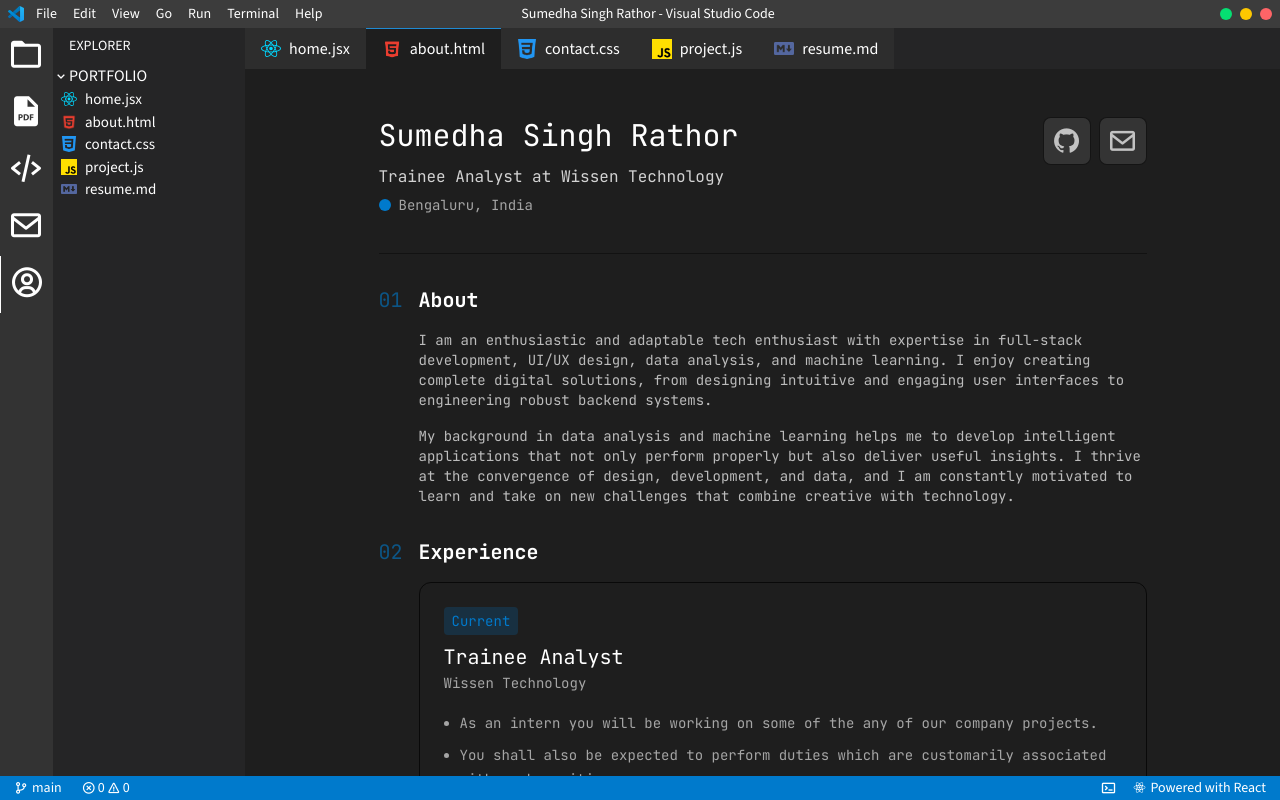
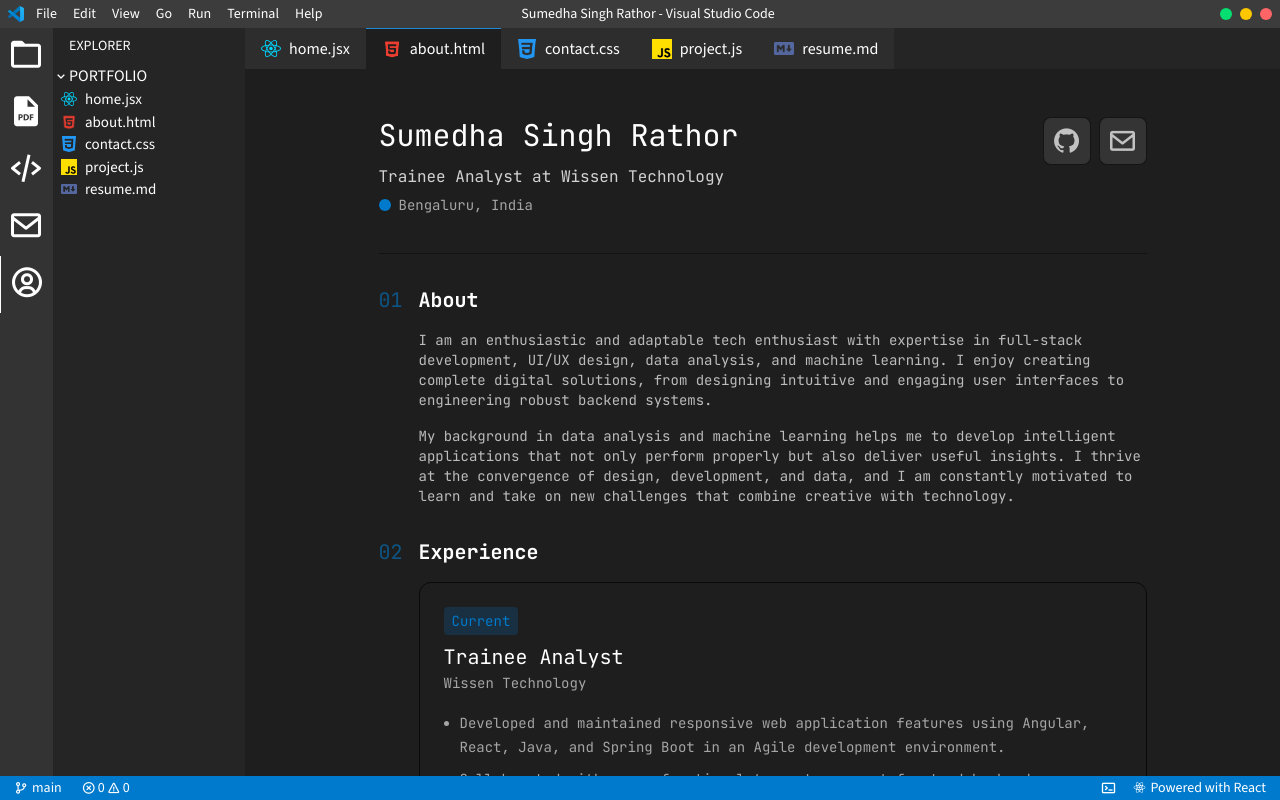
Before and after one commit to SumedhaSinghRathor/VSCode, a React (Vite) app: page /about in a window 1280 px wide. Built offline with nearby package versions, Linux system fonts and the light colour scheme.

Commit message:
update experience description

```diff
--- a/src/sections/About.jsx
+++ b/src/sections/About.jsx
@@ -34,9 +34,10 @@ function About() {
       designation: "Trainee Analyst",
       company: "Wissen Technology",
       description: [
-        `As an intern you will be working on some of the any of our company projects.`,
-        `You shall also be expected to perform duties which are customarily associated with such positions.`,
-        `The assignment details will be shared with you once you join.`,
+        "Developed and maintained responsive web application features using Angular, React, Java, and Spring Boot in an Agile development environment.",
+        "Collaborated with cross-functional teams to support frontend-backend integration, debugging, testing, and feature updates.",
+        "Worked on REST API integration and data handling to improve application functionality and user experience. Performed code reviews, issue resolution, and quality checks to ensure application reliability and maintainability.",
+        "Gained exposure to modern development tools and workflows including Docker, LangChain, LangGraph, and Claude.",
       ],
     },
   ];
```
